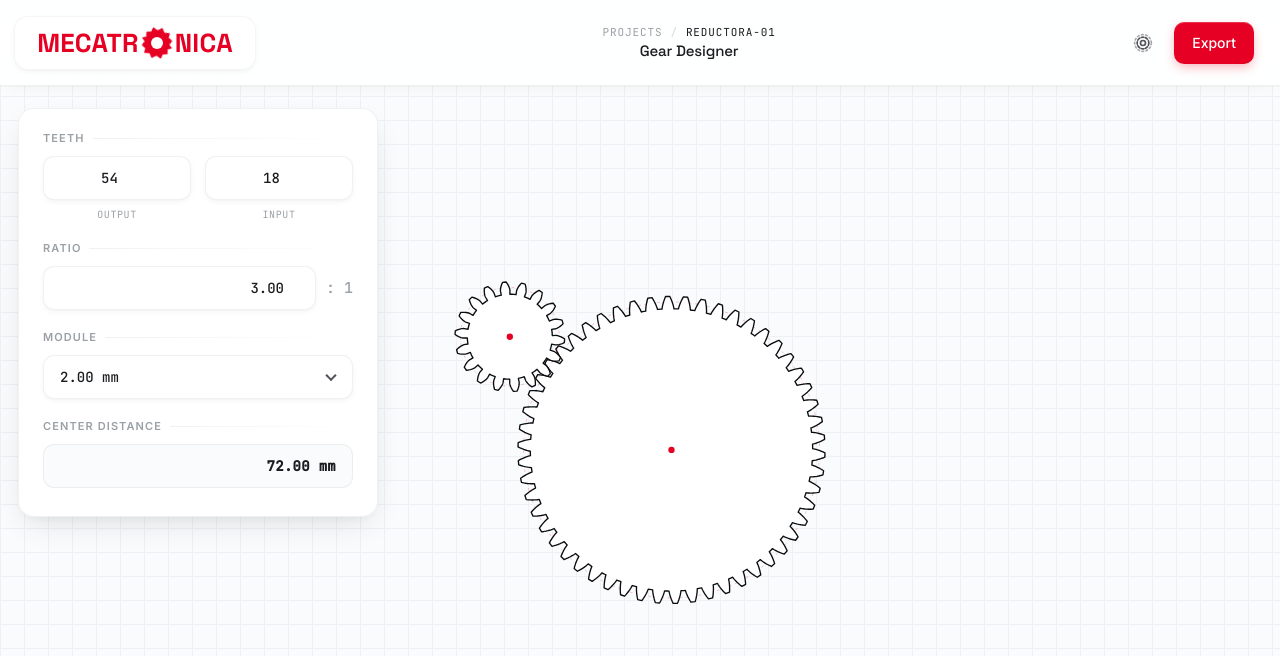
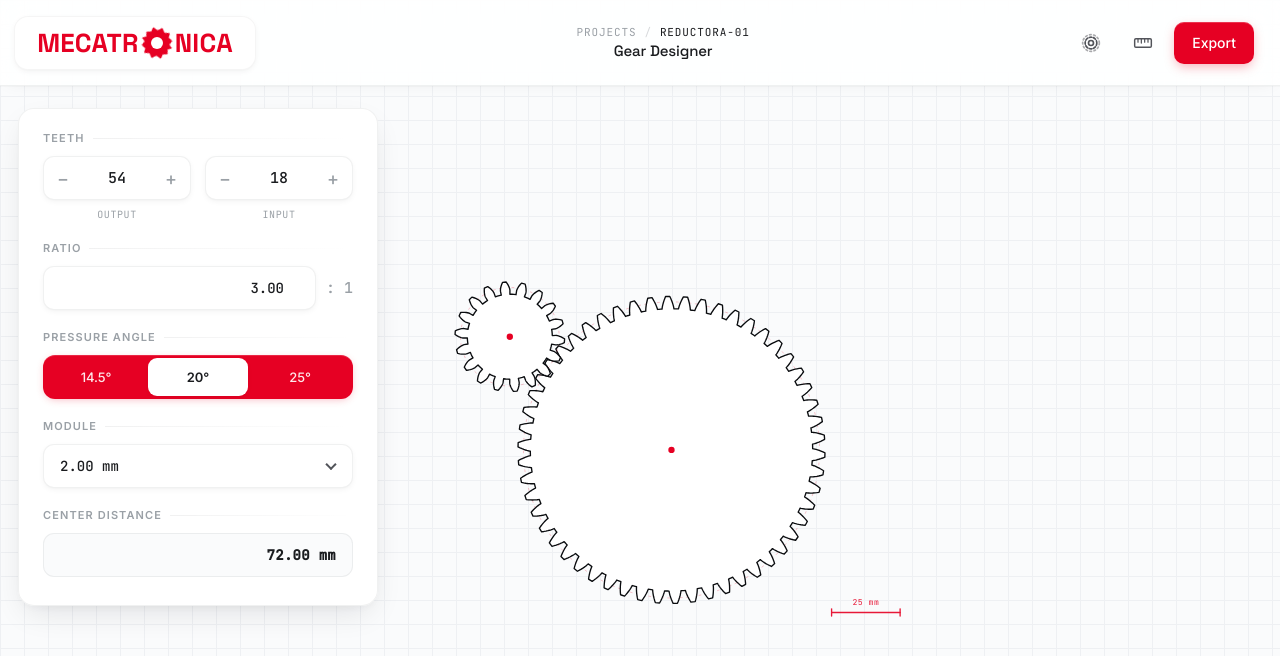
Before and after one commit to sebas30073007/mecatronica-gear-designer, a React (Vite) app: page / in a window 1280 px wide. Shown: the top 656 px of the page. Built offline with nearby package versions, Linux system fonts and the light colour scheme.

Commit message:
size view

```diff
--- a/src/App.tsx
+++ b/src/App.tsx
@@ -27,7 +27,8 @@ const svgDeg = (rad: number) => -(rad * R2D).toFixed(4);
 
 export default function App() {
   const [debug, setDebug]         = useState(false);
-  const { gears, setTeeth, setModule } = useGearStore();
+  const [showRuler, setShowRuler] = useState(false);
+  const { gears, setTeeth, setModule, setPressureAngle } = useGearStore();
   const g1 = gears[0]; // output — large — DRIVEN
   const g2 = gears[1]; // input  — small — DRIVER
 
@@ -150,6 +151,17 @@ export default function App() {
               <circle cx="12" cy="12" r="10" strokeDasharray="2 3" opacity=".5"/>
             </svg>
           </button>
+          <button className="icon-action" title="Dimensiones"
+            style={{ color: showRuler ? 'var(--red)' : undefined }}
+            onClick={() => setShowRuler(v => !v)}>
+            <svg viewBox="0 0 24 24" fill="none" stroke="currentColor" strokeLinecap="round" strokeLinejoin="round">
+              <rect x="2" y="7" width="20" height="10" rx="1.5" strokeWidth={1.75}/>
+              <line x1="6"  y1="7" x2="6"  y2="11" strokeWidth={1.5}/>
+              <line x1="10" y1="7" x2="10" y2="12" strokeWidth={1.5}/>
+              <line x1="14" y1="7" x2="14" y2="11" strokeWidth={1.5}/>
+              <line x1="18" y1="7" x2="18" y2="11" strokeWidth={1.5}/>
+            </svg>
+          </button>
           <button className="download">Export</button>
         </div>
       </header>
@@ -158,14 +170,26 @@ export default function App() {
         <section className="field">
           <h2 className="field-title">Teeth</h2>
           <div style={{ display: 'grid', gridTemplateColumns: '1fr 1fr', gap: 14 }}>
-            <TeethInput label="Output" value={g1.teeth} onChange={v => setTeeth(g1.id, v)} />
-            <TeethInput label="Input"  value={g2.teeth} onChange={v => setTeeth(g2.id, v)} />
+            <TeethStepper label="Output" value={g1.teeth} onChange={v => setTeeth(g1.id, v)} />
+            <TeethStepper label="Input"  value={g2.teeth} onChange={v => setTeeth(g2.id, v)} />
           </div>
         </section>
 
         <section className="field">
           <h2 className="field-title">Ratio</h2>
           <RatioInput ratio={ratio} teethIn={g2.teeth} onTeethOutChange={t => setTeeth(g1.id, t)} />
+        </section>
+
+        <section className="field">
+          <h2 className="field-title">Pressure Angle</h2>
+          <div className="segmented cols-3">
+            {([14.5, 20, 25] as const).map(deg => (
+              <button key={deg} className={pa === deg ? 'active' : ''}
+                onClick={() => setPressureAngle(deg)}>
+                {deg}°
+              </button>
+            ))}
+          </div>
         </section>
 
         <section className="field">
@@ -240,6 +264,17 @@ export default function App() {
             <circle r={3.5} fill="var(--red)" />
           </g>
 
+          {/* Dimension overlay */}
+          {showRuler && (
+            <DimensionOverlay
+              cx1={cx1} cy1={cy1} cx2={cx2} cy2={cy2}
+              geo1={geo1} geo2={geo2} svgScale={svgScale}
+            />
+          )}
+
+          {/* Scale bar */}
+          <ScaleBar svgScale={svgScale} />
+
         </svg>
       </section>
     </div>
@@ -248,16 +283,170 @@ export default function App() {
 
 // ─── Sub-components ───────────────────────────────────────────────────────────
 
-function TeethInput({ label, value, onChange }: {
+function TeethStepper({ label, value, onChange }: {
   label: string; value: number; onChange: (v: number) => void;
 }) {
+  const clamp = (n: number) => Math.max(8, Math.min(200, n));
   return (
     <div>
-      <input className="text-input" type="number" value={value} min={8} max={200}
-        style={{ textAlign: 'center' }}
-        onChange={e => { const v = parseInt(e.target.value, 10); if (!isNaN(v) && v >= 8 && v <= 200) onChange(v); }} />
+      <div className="stepper">
+        <button onClick={() => onChange(clamp(value - 1))}>−</button>
+        <input
+          type="number" value={value} min={8} max={200}
+          onChange={e => { const v = parseInt(e.target.value, 10); if (!isNaN(v)) onChange(clamp(v)); }}
+        />
+        <button onClick={() => onChange(clamp(value + 1))}>+</button>
+      </div>
       <div className="mini-label">{label}</div>
     </div>
+  );
+}
+
+// ─── Dimension overlay ────────────────────────────────────────────────────────
+
+const DIM_FONT   = `11px/1 "JetBrains Mono", ui-monospace, monospace`;
+const DIM_GAP    = 12;   // px between gear edge and extension line end
+const DIM_OFFSET = 10;   // px between gear edge and dimension line
+const ARROW_S    = 5;    // arrow size px
+
+/** Filled arrowhead at (x,y) pointing in direction (ux,uy). */
+function arrow(x: number, y: number, ux: number, uy: number): string {
+  const s = ARROW_S, px = -uy, py = ux;
+  return [
+    `M${x.toFixed(1)},${y.toFixed(1)}`,
+    `L${(x - ux*s + px*s*0.45).toFixed(1)},${(y - uy*s + py*s*0.45).toFixed(1)}`,
+    `L${(x - ux*s - px*s*0.45).toFixed(1)},${(y - uy*s - py*s*0.45).toFixed(1)}`,
+    'Z',
+  ].join(' ');
+}
+
+/** Horizontal diameter annotation above a gear. */
+function DiamAnnotation({ cx, cy, r, label, color }: {
+  cx: number; cy: number; r: number; label: string; color: string;
+}) {
+  const lineY = cy - r - DIM_GAP - DIM_OFFSET;
+  const x1 = cx - r, x2 = cx + r;
+  return (
+    <g>
+      {/* Extension lines — dashed guides from dimension line down to gear tangent */}
+      <line x1={x1} y1={lineY} x2={x1} y2={cy - r}
+        stroke={color} strokeWidth={0.75} strokeDasharray="3 3" opacity={0.6} />
+      <line x1={x2} y1={lineY} x2={x2} y2={cy - r}
+        stroke={color} strokeWidth={0.75} strokeDasharray="3 3" opacity={0.6} />
+      {/* Dimension line */}
+      <line x1={x1} y1={lineY} x2={x2} y2={lineY} stroke={color} strokeWidth={1} />
+      {/* Arrows — pointing inward */}
+      <path d={arrow(x1, lineY,  1, 0)} fill={color} />
+      <path d={arrow(x2, lineY, -1, 0)} fill={color} />
+      {/* Label */}
+      <text x={(x1 + x2) / 2} y={lineY - 6}
+        textAnchor="middle" style={{ font: DIM_FONT, letterSpacing: '0.05em' }} fill={color}>
+        {label}
+      </text>
+    </g>
+  );
+}
+
+function DimensionOverlay({ cx1, cy1, cx2, cy2, geo1, geo2, svgScale }: {
+  cx1: number; cy1: number; cx2: number; cy2: number;
+  geo1: ReturnType<typeof generateSpurGearOutline>;
+  geo2: ReturnType<typeof generateSpurGearOutline>;
+  svgScale: number;
+}) {
+  const r1   = geo1.outerRadius * svgScale;
+  const r2   = geo2.outerRadius * svgScale;
+  const dia1 = (geo1.outerRadius * 2).toFixed(2);
+  const dia2 = (geo2.outerRadius * 2).toFixed(2);
+
+  // ── Center distance annotation ──────────────────────────────────────────
+  const dx = cx2 - cx1, dy = cy2 - cy1;
+  const dist = Math.hypot(dx, dy);
+  const ux = dx / dist, uy = dy / dist;               // axis unit vector
+
+  // Perpendicular pointing toward higher SVG Y (downward on screen)
+  let nx = -uy, ny = ux;
+  if (ny < 0) { nx = uy; ny = -ux; }
+
+  // Offset the annotation line away from the axis
+  const cdOff = Math.max(r1, r2) + 24;
+  const ax1 = cx1 + nx * cdOff, ay1 = cy1 + ny * cdOff;
+  const ax2 = cx2 + nx * cdOff, ay2 = cy2 + ny * cdOff;
+  const mx  = (ax1 + ax2) / 2, my = (ay1 + ay2) / 2;
+  const cdMm = (dist / svgScale).toFixed(2);
+
+  // Text: perpendicular offset from midpoint, away from the line
+  const tx = mx + nx * 11, ty = my + ny * 11;
+
+  // Angle for the label so it follows the axis direction
+  const labelAngleDeg = Math.atan2(ay2 - ay1, ax2 - ax1) * R2D;
+
+  const RED  = 'var(--red)';
+  const GRAY = '#475569';
+
+  return (
+    <g>
+      {/* Outer Ø — g1 (large, output) */}
+      <DiamAnnotation cx={cx1} cy={cy1} r={r1} label={`Ø ${dia1} mm`} color={RED} />
+      {/* Outer Ø — g2 (small, input) */}
+      <DiamAnnotation cx={cx2} cy={cy2} r={r2} label={`Ø ${dia2} mm`} color={RED} />
+
+      {/* Center distance — extension lines from gear centers to annotation line */}
+      <line x1={cx1} y1={cy1} x2={ax1} y2={ay1}
+        stroke={GRAY} strokeWidth={0.75} strokeDasharray="3 3" opacity={0.6} />
+      <line x1={cx2} y1={cy2} x2={ax2} y2={ay2}
+        stroke={GRAY} strokeWidth={0.75} strokeDasharray="3 3" opacity={0.6} />
+      {/* Annotation line */}
+      <line x1={ax1} y1={ay1} x2={ax2} y2={ay2} stroke={GRAY} strokeWidth={1} />
+      {/* Arrows — inward along axis */}
+      <path d={arrow(ax1, ay1,  ux,  uy)} fill={GRAY} />
+      <path d={arrow(ax2, ay2, -ux, -uy)} fill={GRAY} />
+      {/* Label — rotated to follow the axis */}
+      <text x={tx} y={ty} textAnchor="middle" dominantBaseline="middle"
+        transform={`rotate(${labelAngleDeg}, ${tx}, ${ty})`}
+        style={{ font: DIM_FONT, letterSpacing: '0.05em' }} fill={GRAY}>
+        {cdMm} mm
+      </text>
+    </g>
+  );
+}
+
+// ─── Scale bar ────────────────────────────────────────────────────────────────
+
+const NICE_MM = [1, 2, 5, 10, 20, 25, 50, 100, 200, 500];
+
+function ScaleBar({ svgScale }: { svgScale: number }) {
+  // Target ~90 px → find the nearest "nice" mm value
+  const targetMm = 90 / svgScale;
+  const scaleMm  = NICE_MM.reduce((best, v) =>
+    Math.abs(v - targetMm) < Math.abs(best - targetMm) ? v : best,
+  );
+  const barPx = scaleMm * svgScale;
+
+  // Bottom-right of the viewBox, right-aligned
+  const x    = SVG_W - 22 - barPx;
+  const y    = SVG_H - 22;
+  const tick = 4;
+
+  return (
+    <g opacity={0.9}>
+      {/* Horizontal rule */}
+      <line x1={x} y1={y} x2={x + barPx} y2={y}
+        stroke="var(--red)" strokeWidth={1.5} strokeLinecap="round" />
+      {/* End ticks */}
+      <line x1={x}         y1={y - tick} x2={x}         y2={y + tick}
+        stroke="var(--red)" strokeWidth={1.5} strokeLinecap="round" />
+      <line x1={x + barPx} y1={y - tick} x2={x + barPx} y2={y + tick}
+        stroke="var(--red)" strokeWidth={1.5} strokeLinecap="round" />
+      {/* Label */}
+      <text
+        x={x + barPx / 2} y={y - 8}
+        textAnchor="middle"
+        style={{ font: '9px/1 "JetBrains Mono", ui-monospace, monospace', letterSpacing: '0.06em' }}
+        fill="var(--red)"
+      >
+        {scaleMm} mm
+      </text>
+    </g>
   );
 }
 
--- a/src/styles/global.css
+++ b/src/styles/global.css
@@ -168,6 +168,56 @@ select.text-input { appearance: none; -webkit-appearance: none; padding-right: 4
   transform: translateY(-70%) rotate(45deg); pointer-events: none;
 }
 
+/* ===== Segmented control ===== */
+.segmented {
+  background: var(--red);
+  border-radius: 12px;
+  display: grid;
+  overflow: hidden;
+  padding: 3px;
+  box-shadow: 0 2px 8px -2px rgba(230,0,35,0.3), inset 0 1px 0 rgba(255,255,255,0.15);
+  gap: 2px;
+}
+.segmented.cols-2 { grid-template-columns: 1fr 1fr; }
+.segmented.cols-3 { grid-template-columns: 1fr 1fr 1fr; }
+.segmented button {
+  border: 0; height: 38px; background: transparent;
+  color: var(--redText);
+  border-radius: 9px;
+  transition: all 0.18s cubic-bezier(0.4, 0, 0.2, 1);
+  font-size: 13px; font-weight: 500; letter-spacing: -0.005em;
+}
+.segmented button:hover:not(.active) { background: rgba(255,255,255,0.12); color: var(--white); }
+.segmented button.active {
+  background: var(--white); color: var(--text-strong);
+  box-shadow: var(--shadow-soft); font-weight: 600;
+}
+
+/* ===== Teeth stepper ===== */
+.stepper {
+  height: 44px; border-radius: 11px;
+  background: var(--white); border: 1px solid var(--border);
+  box-shadow: var(--shadow-soft);
+  display: grid; grid-template-columns: 38px 1fr 38px;
+  overflow: hidden; transition: border-color 0.16s ease;
+}
+.stepper:hover  { border-color: rgba(15,18,23,0.12); }
+.stepper:focus-within { border-color: var(--red); box-shadow: 0 0 0 3px rgba(230,0,35,0.1); }
+.stepper button {
+  border: 0; background: transparent; color: var(--text-muted);
+  font-size: 18px; font-weight: 500;
+  transition: all 0.14s ease;
+}
+.stepper button:hover { background: var(--red-soft); color: var(--red); }
+.stepper input {
+  border: 0; outline: 0; color: var(--text-strong);
+  text-align: center; background: transparent;
+  font-family: var(--font-mono); font-size: 15px; font-weight: 500; min-width: 0;
+}
+.stepper input::-webkit-outer-spin-button,
+.stepper input::-webkit-inner-spin-button { -webkit-appearance: none; margin: 0; }
+.stepper input[type=number] { -moz-appearance: textfield; appearance: textfield; }
+
 .result-display {
   height: 44px; padding: 0 16px;
   display: flex; align-items: center; justify-content: flex-end;
```
